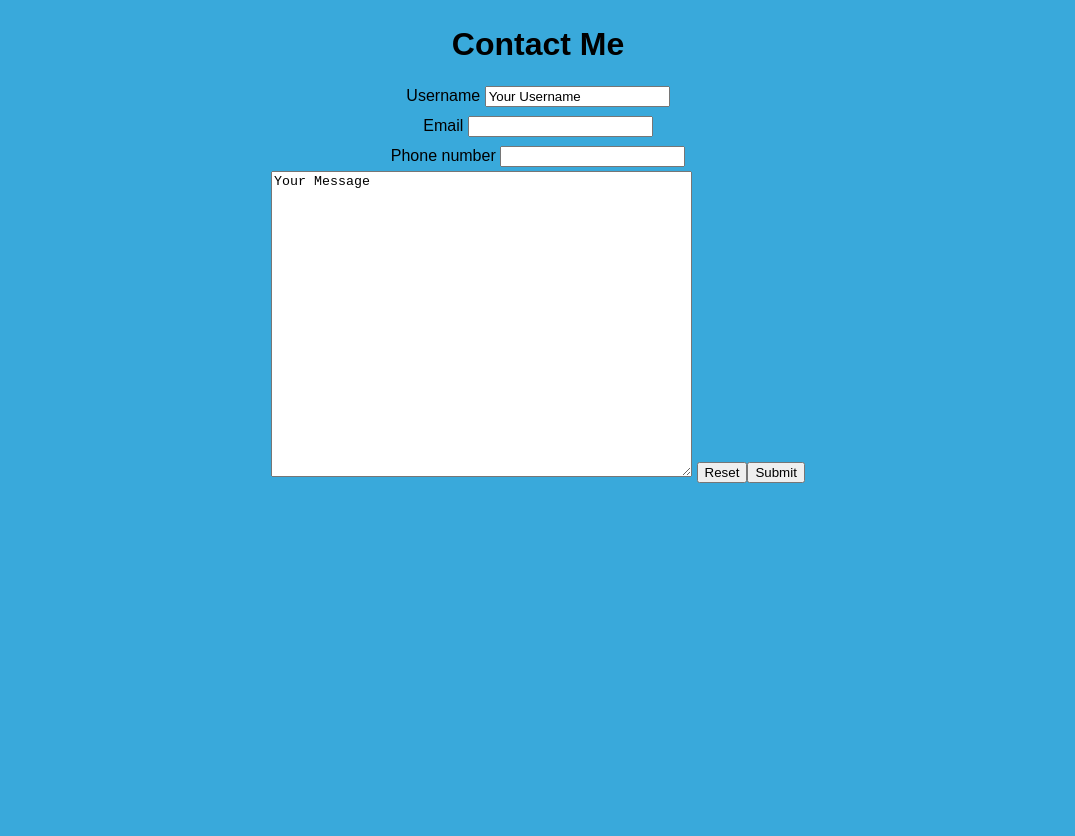
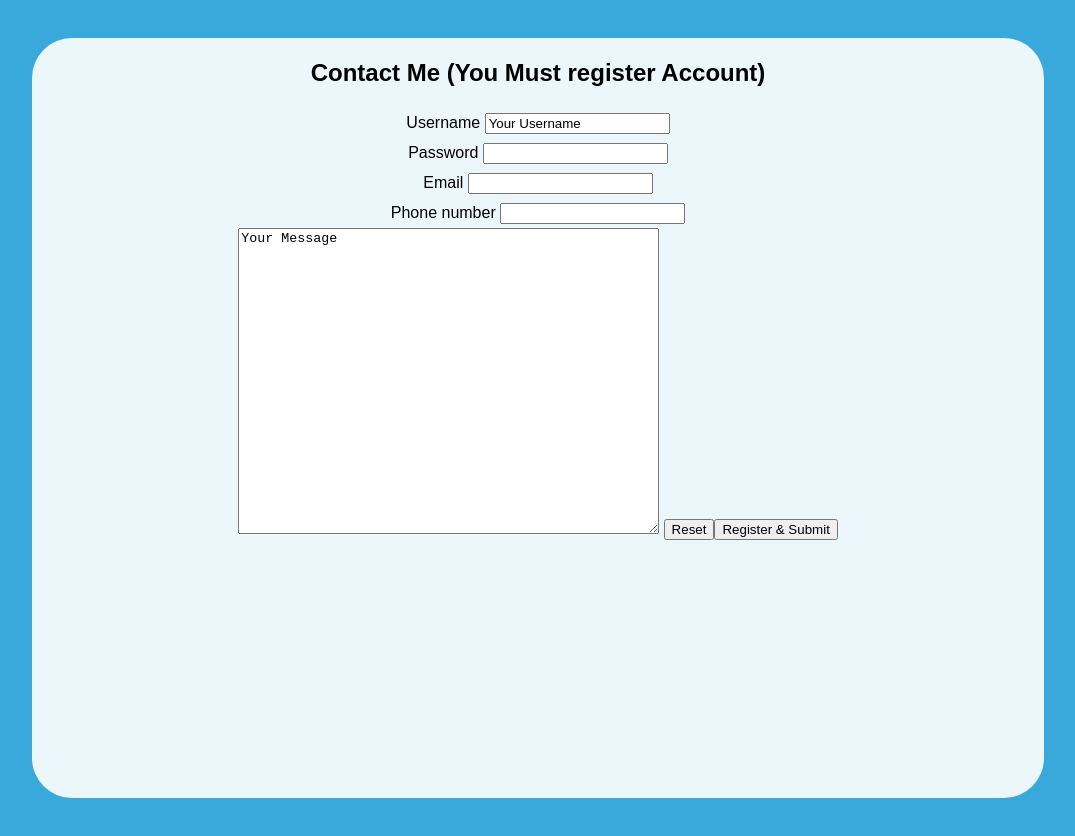
Before and after one commit to krzysztoffila/my-portfolio, a website: page contact.html in a window 1280 px wide. Shown: the whole page, without its empty margins (102-1177 px from the left). Before the commit the page ends 800 px from the top, so only its background shows below. Drawn offline with Linux system fonts and the light colour scheme.

Commit message:
HTML Validate

```diff
--- a/contact.html
+++ b/contact.html
@@ -10,18 +10,24 @@
 </head>
 
 <body>
-  <form action="/practice.html" method="POST">
-    <h1>Contact Me</h1>
-    <label for="username">Username</label>
-    <input type="text" name="username" value="Your Username"><br>
-    <label for="email">Email</label>
-    <input type="email" name="email" id="email"><br>
-    <label for="tel">Phone number</label>
-    <input type="tel" name="tel" id="tel"><br>
-    <label for="message"></label>
-    <textarea name="message" id="message" cols="50" rows="20">Your Message</textarea>
-    <button type="reset">Reset</button><button type="submit">Submit</button>
-  </form>
+  <section id="overlay">
+    <!-- method="POST" -->
+    <form action="/practice.html">
+      <h1>Contact Me (You Must register Account)</h1>
+      <label for="username">Username</label>
+      <input type="text" name="username" value="Your Username" minlength="5" maxlength="15" required><br>
+      <label for="pw">Password</label>
+      <input type="password" name="pw" id="pw" minlength="5" maxlength="15" required pattern="[a-zA-Z0-9]+"><br>
+      <label for="email">Email</label>
+      <input type="email" name="email" id="email" required><br>
+      <label for="tel">Phone number</label>
+      <input type="tel" name="tel" id="tel" required><br>
+      <label for="message"></label>
+      <textarea name="message" id="message" cols="50" rows="20" minlength="5" maxlength="250"
+        required>Your Message</textarea>
+      <button type="reset">Reset</button><button type="submit">Register &amp; Submit</button>
+    </form>
+  </section>
 
 </body>
 
--- a/css/contact.css
+++ b/css/contact.css
@@ -17,3 +17,10 @@ width: 15%;
 h1 {
 text-align: center;
 }
+#overlay {
+  width: 80%;
+  margin: 3% auto;
+  height: 95vh;
+  background-color: rgba(255, 255, 255, 0.9);
+  border-radius: 40px;
+}
```
Also changed, not shown: index.html (+5 -1 lines).
